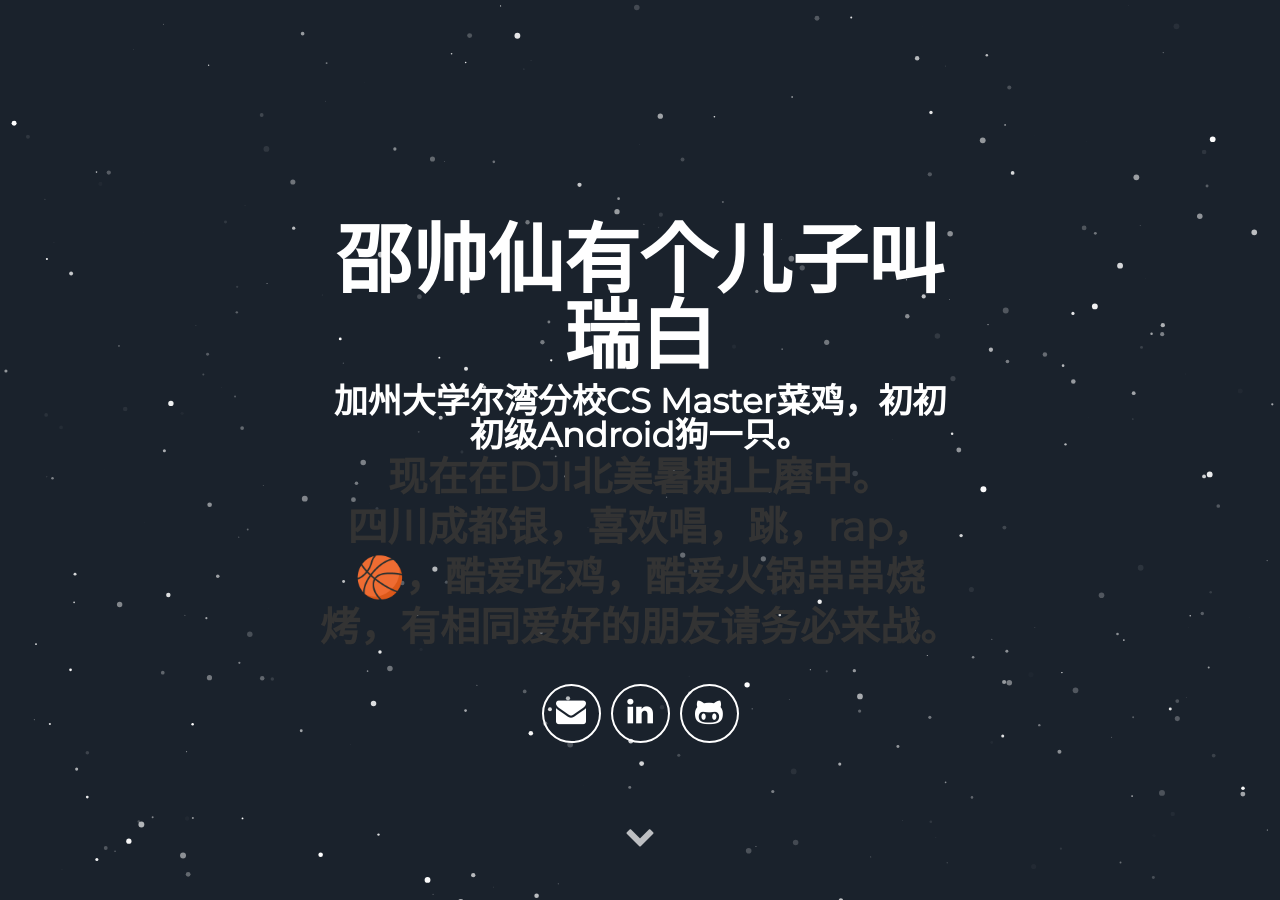
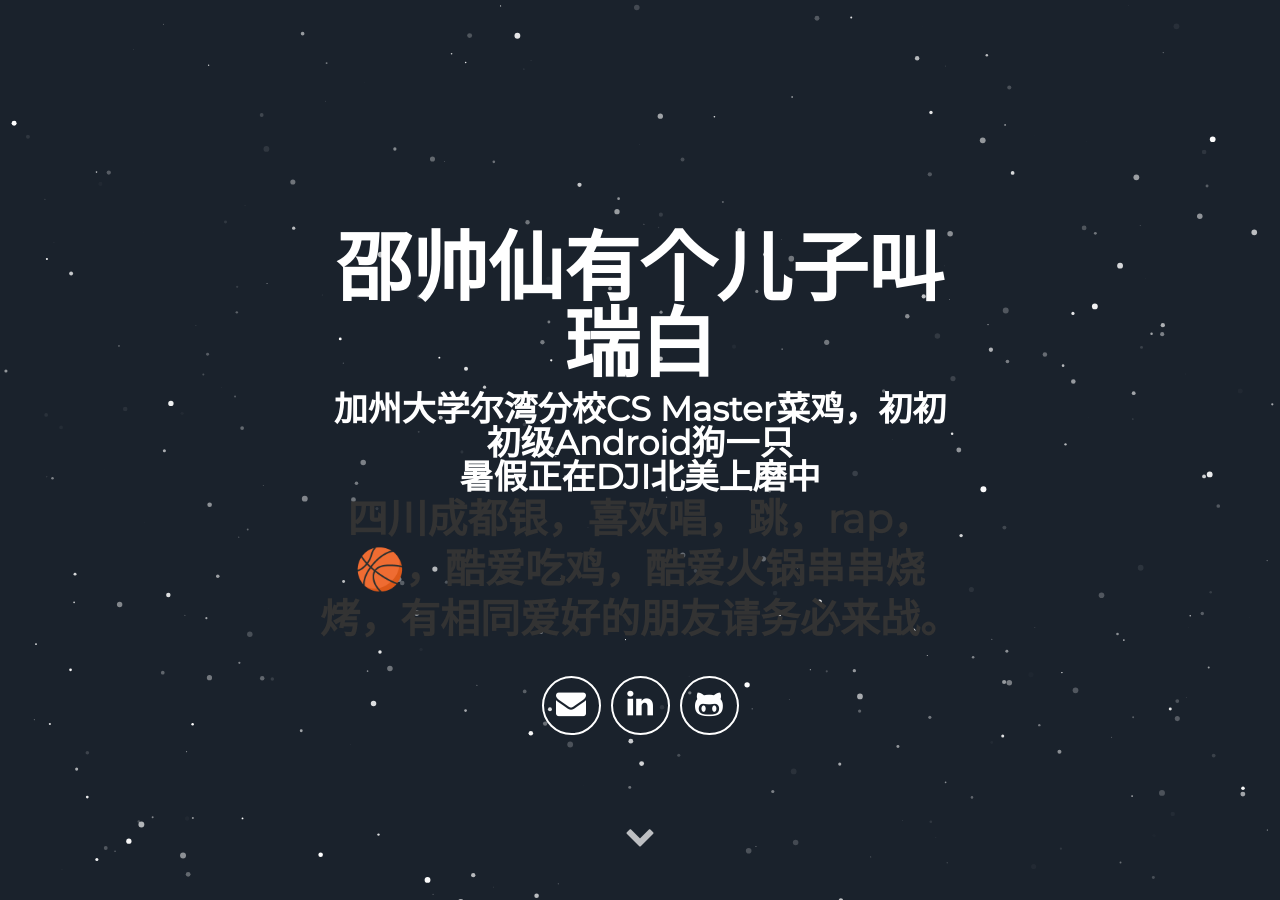
Before and after one commit to ZTShao/zhetais.github.com, a Jekyll site: the page built from index.html, in a window 1280 px wide and 900 px high. Built offline with Jekyll 4.4.1, drawn with Linux system fonts in a browser that asks for light colours; some web fonts are replaced.

Commit message:
Update header.html

```diff
--- a/_includes/header.html
+++ b/_includes/header.html
@@ -2,8 +2,8 @@
   <div class="header">
       <h1>
         <span class="site-title">邵帅仙有个儿子叫瑞白</span>
-        <span class="site-description">加州大学尔湾分校CS Master菜鸡，初初初级Android狗一只。</span>
-        <span class="description-details">现在在DJI北美暑期上磨中。<br />四川成都银，喜欢唱，跳，rap，🏀，酷爱吃鸡，酷爱火锅串串烧烤，有相同爱好的朋友请务必来战。</span>
+        <span class="site-description">加州大学尔湾分校CS Master菜鸡，初初初级Android狗一只<br />暑假正在DJI北美上磨中</span>
+        <span class="description-details">四川成都银，喜欢唱，跳，rap，🏀，酷爱吃鸡，酷爱火锅串串烧烤，有相同爱好的朋友请务必来战。</span>
       </h1>
       <div class="header-icons">
         <a aria-label="Send email" href="zhetais@uci.edu"><i class="icon fa fa-envelope"></i></a>
```
